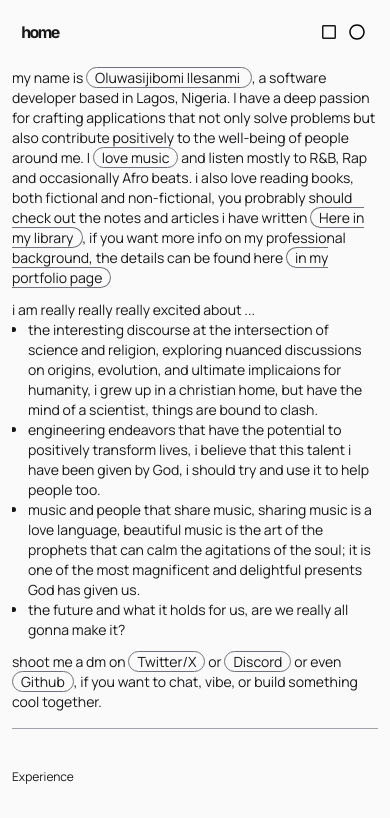
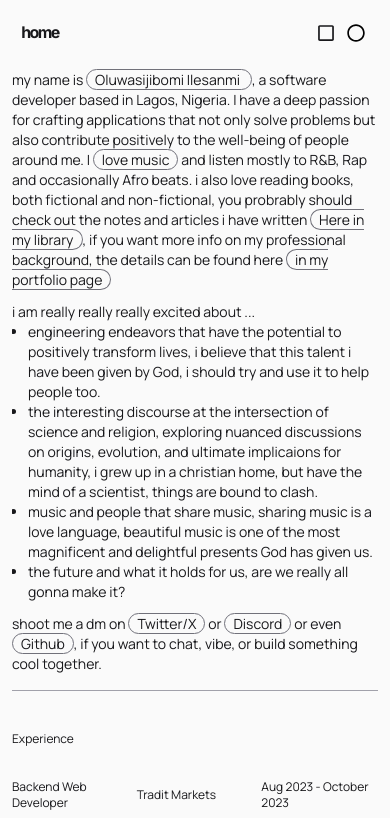
Before and after one commit to sijirama/website, a Next.js app: page / in a window 390 px wide. Shown: the top 818 px of the page. Built offline with nearby package versions, Linux system fonts and the light colour scheme; no server answers; a web font is replaced by a local one.

Commit message:
maintenance

```diff
--- a/src/app/(main)/library/[...slug]/page.tsx
+++ b/src/app/(main)/library/[...slug]/page.tsx
@@ -3,7 +3,7 @@ import React, { useEffect, useState } from 'react'
 import { getFileUrl } from '@/lib/library';
 import { CONFIG } from '@/lib/config';
 import axios from 'axios';
-import { rubik } from '@/lib/fonts';
+import { manrope, rubik } from '@/lib/fonts';
 import Markdown from "markdown-to-jsx";
 import { PreBlock } from "@/lib/syntaxhighlight";
 import { getPostContent, getPostMetaData } from '@/lib/getPostMetaData';
@@ -60,7 +60,7 @@ export default function Page(props: any) {
             {
                 !fileContent ? ("No data yet") : (
                     <article
-                        className={`prose prose-stone prose-headings:${rubik.className} prose-p:${rubik.className} prose-li:${rubik.className} prose-li:text-zinc-900 dark:prose-li:text-zinc-300 prose-li:text-sm lg:prose-li:text-base max-w-none mx-auto prose-code:bg-zinc-400 prose-a:text-zinc-500 prose-code:py-0.5 prose-code:rounded-md prose-pre:bg-zinc-50 prose-p:text-sm prose-p:text-zinc-900 dark:prose-p:text-zinc-300 md:prose-p:text-base prose-headings:text-lg md:prose-headings:text-2xl prose-headings:text-zinc-900 dark:prose-headings:text-zinc-100`}
+                        className={`md:max-w-4xl lg:max-w-4xl 3xl:max-w-5xl  mx-auto prose prose-stone prose-headings:${manrope.className} prose-p:${manrope.className} prose-li:${manrope.className} prose-li:text-zinc-900 dark:prose-li:text-zinc-300 prose-li:text-sm lg:prose-li:text-base max-w-none mx-auto prose-code:bg-zinc-400 prose-a:dark:text-zinc-300  prose-code:py-0.5 prose-code:rounded-md prose-pre:bg-zinc-50 prose-p:text-sm prose-p:text-zinc-900 dark:prose-p:text-zinc-300 md:prose-p:text-base prose-headings:text-lg md:prose-headings:text-2xl prose-headings:text-zinc-900 dark:prose-headings:text-zinc-100`}
                     >
                         <Markdown options={{ overrides: { pre: PreBlock } }}>
                             {fileContent!}
--- a/src/app/(main)/library/layout.tsx
+++ b/src/app/(main)/library/layout.tsx
@@ -21,7 +21,7 @@ export default function LibraryLayout({
                 <Explorer />
             </section>
         </ResizablePanel>
-        <ResizableHandle withHandle />
+        <ResizableHandle withHandle className='bg-zinc-600' />
         <ResizablePanel defaultSize={75} >
             <section className='w-full overflow-y-auto h-full'>
                 {children}
--- a/src/app/layout.tsx
+++ b/src/app/layout.tsx
@@ -25,7 +25,7 @@ export default function RootLayout({
 }) {
     return (
         <html lang="en" suppressHydrationWarning={true}>
-            <body suppressHydrationWarning={true} className={`${inter.className} bg-zinc-50 dark:bg-black h-dvh flex flex-col px-3 md:px-0 `} >
+            <body suppressHydrationWarning={true} className={`${inter.className} bg-zinc-50 dark:bg-stone-950 h-dvh flex flex-col px-3 md:px-0 `} >
                 <ThemeProvider
                     attribute="class"
                     defaultTheme="system"
--- a/src/components/ExplorerComponents/ExplorerSheetTrigger.tsx
+++ b/src/components/ExplorerComponents/ExplorerSheetTrigger.tsx
@@ -10,7 +10,7 @@ export default function ExplorerSheetTrigger() {
     }
     return (
         <div onClick={onClick} className="block lg:hidden">
-            <FaRegSquare />
+            <FaRegSquare className="text-lg" />
         </div>
     )
 }
--- a/src/components/PageAbout.tsx
+++ b/src/components/PageAbout.tsx
@@ -30,15 +30,15 @@ export default function JobHunt() {
             <div>
                 <p>i am really really really excited about ...</p>
                 <ul className="pl-4 list-disc">
+                    <li>engineering endeavors that have the potential to positively transform lives, i believe that this talent i have been given by God, i should try and use it to help people too.</li>
                     <li>
                         the interesting discourse at the intersection of science and religion,
                         exploring nuanced discussions on origins, evolution, and ultimate
                         implicaions for humanity, i grew up in a christian home, but have the mind of a scientist, things are bound to clash.
                     </li>
-                    <li>engineering endeavors that have the potential to positively transform lives, i believe that this talent i have been given by God, i should try and use it to help people too.</li>
                     <li>
                         music and people that share music, sharing music is a love
-                        language, beautiful music is the art of the prophets that can calm the agitations of the soul; it is one of the most magnificent and delightful presents God has given us.
+                        language, beautiful music is one of the most magnificent and delightful presents God has given us.
                     </li>
                     <li>the future and what it holds for us, are we really all gonna make it?</li>
                 </ul>
--- a/src/providers/theme-toggle.tsx
+++ b/src/providers/theme-toggle.tsx
@@ -17,7 +17,7 @@ export function ThemeToggle() {
 
     return (
         <div onClick={onclick} className="cursor-pointer p-1">
-            <FaRegCircle onClick={onclick} className="text-black dark:text-zinc-200 font-semibold" />
+            <FaRegCircle onClick={onclick} className="text-lg text-black dark:text-zinc-200 font-semibold" />
         </div>
     )
 }
```
